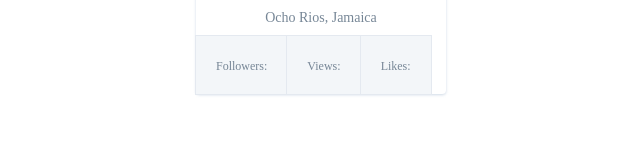
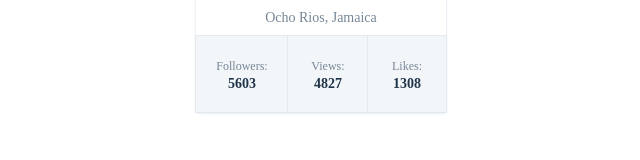
Before and after one commit to LiudmylaObraztsova/goit-react-hw-01-components, a React (Create React App) app: page / in a window 1280 px wide. Shown: the part 272-432 px from the top of the page, without its empty margins (319-959 px from the left). Built offline with nearby package versions, Linux system fonts and the light colour scheme.

Commit message:
fix Profile

```diff
--- a/src/App.js
+++ b/src/App.js
@@ -23,6 +23,7 @@ function App() {
       name={user.name}
       tag={user.tag}
       location={user.location}
+      stats={user.stats}
 
     />
 
--- a/src/components/Profile/Profile.js
+++ b/src/components/Profile/Profile.js
@@ -1,8 +1,8 @@
 import PropTypes from 'prop-types'
-import defaultImage from '../nophoto.jpg'
+import defaultImage from './nophoto.jpg'
 import styles from './Profile.module.css'
 
-export default function Profile({ src=defaultImage, alt, name, tag, location, followers, views, likes }) {
+export default function Profile({ src=defaultImage, alt, name, tag, location, stats }) {
 
   return <div className={styles.Profile}>
   <div className={styles.Description}>
@@ -19,15 +19,15 @@ export default function Profile({ src=defaultImage, alt, name, tag, location, fo
   <ul className={styles.Stats}>
     <li>
       <span className={styles.Label}>Followers: </span>
-        <span className={styles.Quantity}>{ followers}</span>
+        <span className={styles.Quantity}>{ stats.followers}</span>
     </li>
     <li>
       <span className={styles.Label}>Views: </span>
-      <span className={styles.Quantity}>{views}</span>
+      <span className={styles.Quantity}>{stats.views}</span>
     </li>
     <li>
       <span className={styles.Label}>Likes: </span>
-      <span className={styles.Quantity}>{likes}</span>
+      <span className={styles.Quantity}>{stats.likes}</span>
     </li>
   </ul>
 </div>
@@ -40,5 +40,11 @@ Profile.propTypes = {
     tag: PropTypes.string.isRequired,
     location: PropTypes.string.isRequired,
 
-
-}
+    stats: PropTypes.arrayOf(
+    PropTypes.shape({
+      followers: PropTypes.number.isRequired,
+      views: PropTypes.number.isRequired,
+      likes: PropTypes.number.isRequired,
+    }).isRequired
+  ).isRequired,
+};
```
Also changed, not shown: src/components/Profile/nophoto.jpg (renamed from src/components/nophoto.jpg).
